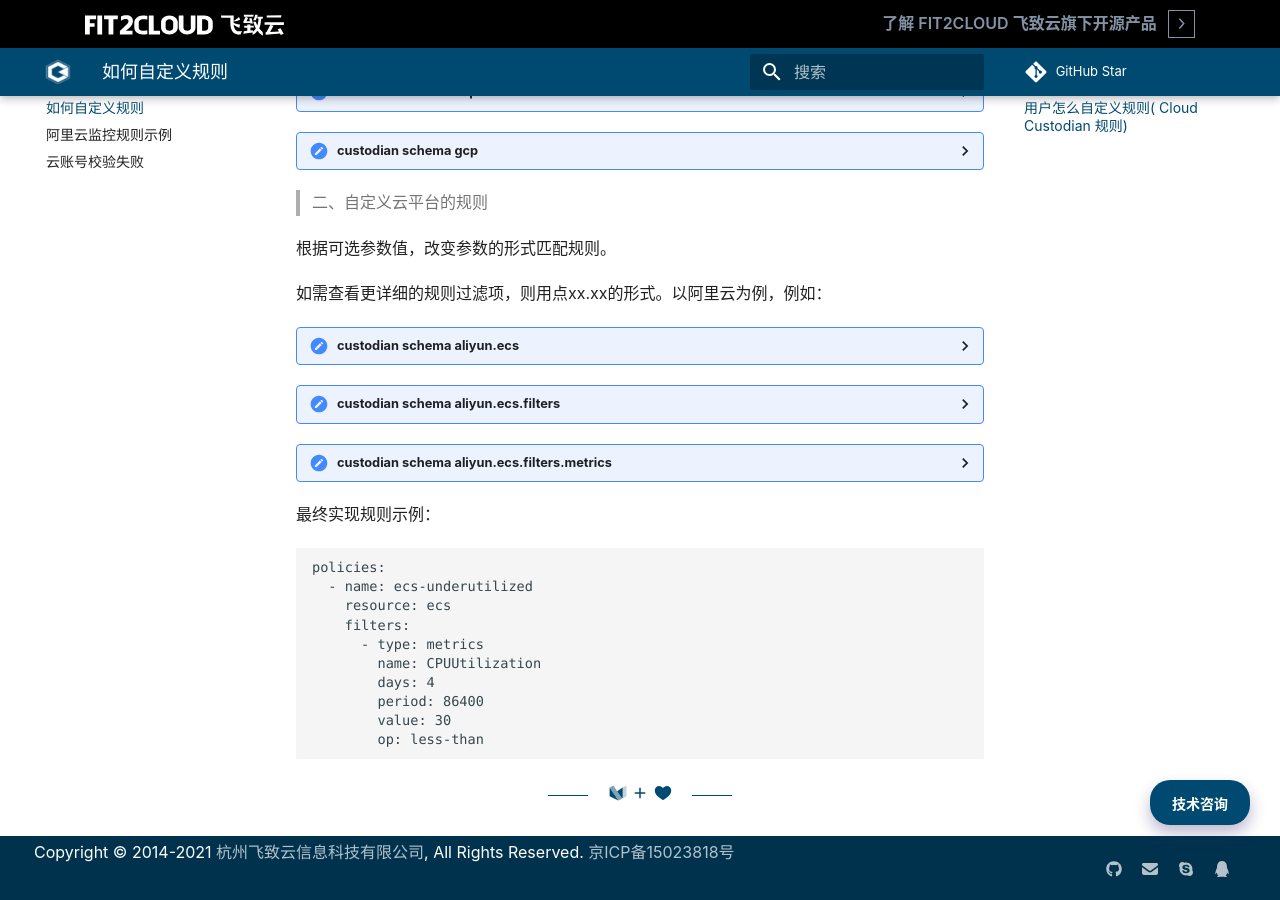
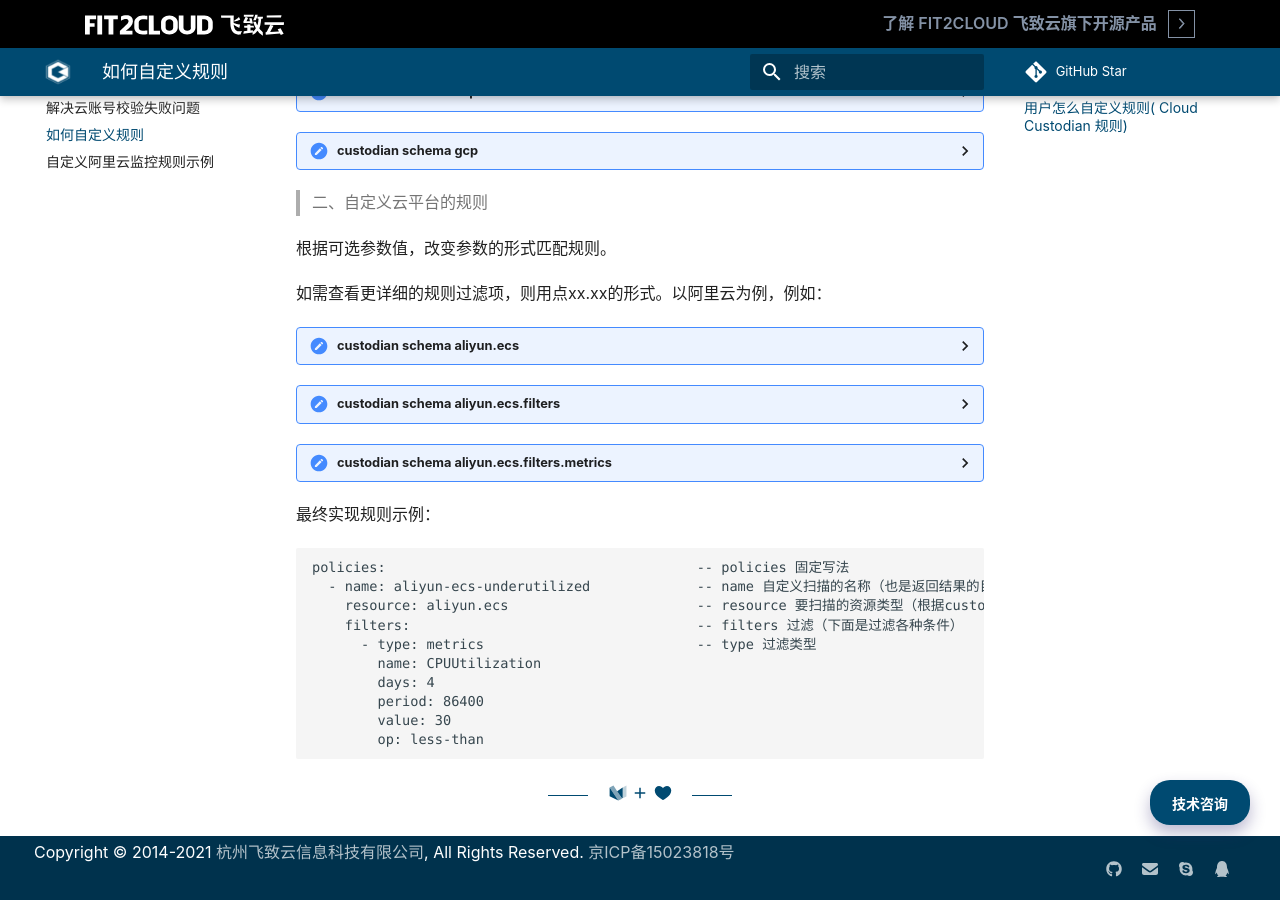
Before and after one commit to fit2cloud/riskscanner-docs, an MkDocs documentation site: the page built from docs/question/rule.md, in a window 1280 px wide and 900 px high, scrolled down 698 px. Built offline with MkDocs 1.6.1 and Material for MkDocs 9.7.7, drawn with Linux system fonts in a browser that asks for light colours; comment, search, counter and statistics services are not loaded.

Commit message:
feat(常见问题): 更新常见问题

````diff
--- a/docs/question/rule.md
+++ b/docs/question/rule.md
@@ -465,8 +465,8 @@ Help
 ----
 Supports   metrics filters on resources.
 .. code-block:: yaml
-- name: ecs-underutilized
-  resource: ecs
+- name: aliyun-ecs-underutilized
+  resource: aliyun.ecs
   filters:
     - type: metrics
       name: CPUUtilization
@@ -482,8 +482,8 @@ average cpu utilization.
 The "missing-value" key allows a policy to specify a default
 value when CloudWatch has no data to report:
 .. code-block:: yaml
-- name: elb-low-request-count
-  resource: elb
+- name: aliyun-elb-low-request-count
+  resource: aliyun.elb
   filters:
     - type: metrics
       name: RequestCount
@@ -568,11 +568,11 @@ required:
 
 最终实现规则示例：
 ```
-policies:
-  - name: ecs-underutilized
-    resource: ecs
-    filters:
-      - type: metrics
+policies:                                      -- policies 固定写法
+  - name: aliyun-ecs-underutilized             -- name 自定义扫描的名称（也是返回结果的目录名称）
+    resource: aliyun.ecs                       -- resource 要扫描的资源类型（根据custodian schema 查询的结果来写）
+    filters:                                   -- filters 过滤（下面是过滤各种条件）
+      - type: metrics                          -- type 过滤类型
         name: CPUUtilization
         days: 4
         period: 86400
--- a/mkdocs.yml
+++ b/mkdocs.yml
@@ -1,5 +1,5 @@
 site_name: 'RiskScanner 文档'
-site_url: 'https://riskscanner.io'
+site_url: 'https://docs.riskscanner.io'
 site_description: 'RiskScanner 文档'
 site_author: 'maguohao'
 
@@ -47,9 +47,9 @@ nav:
       - 开启钉钉消息通知: tutorial/dingtalk_settings.md
   - 开发文档: dev_manual.md
   - 常见问题:
+      - 解决云账号校验失败问题: question/account.md
       - 如何自定义规则: question/rule.md
-      - 阿里云监控规则示例: question/example.md
-      - 云账号校验失败: question/account.md
+      - 自定义阿里云监控规则示例: question/example.md
   - 关于:
       - 更新说明: about/changelog.md
       - 联系我们: about/contact.md
````
